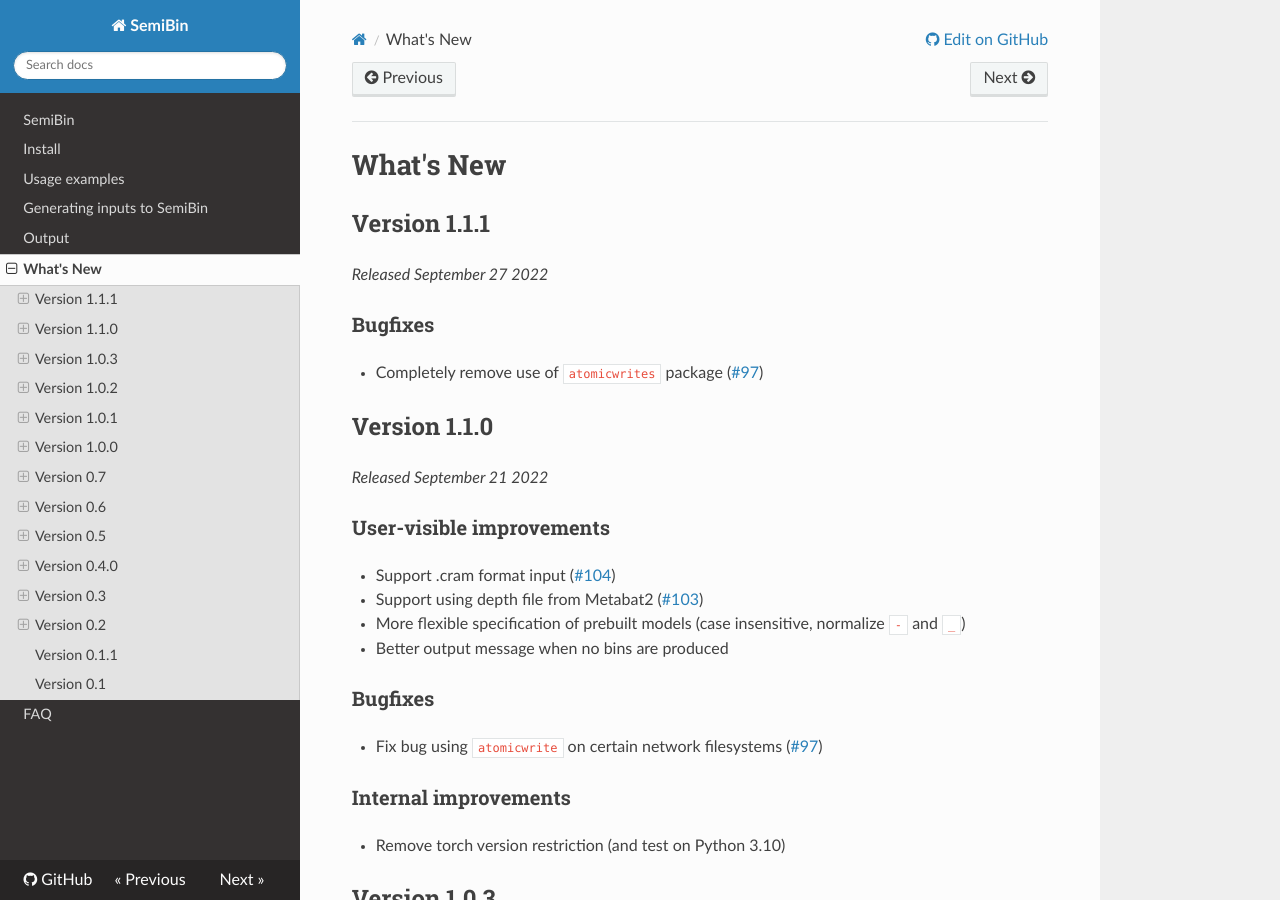
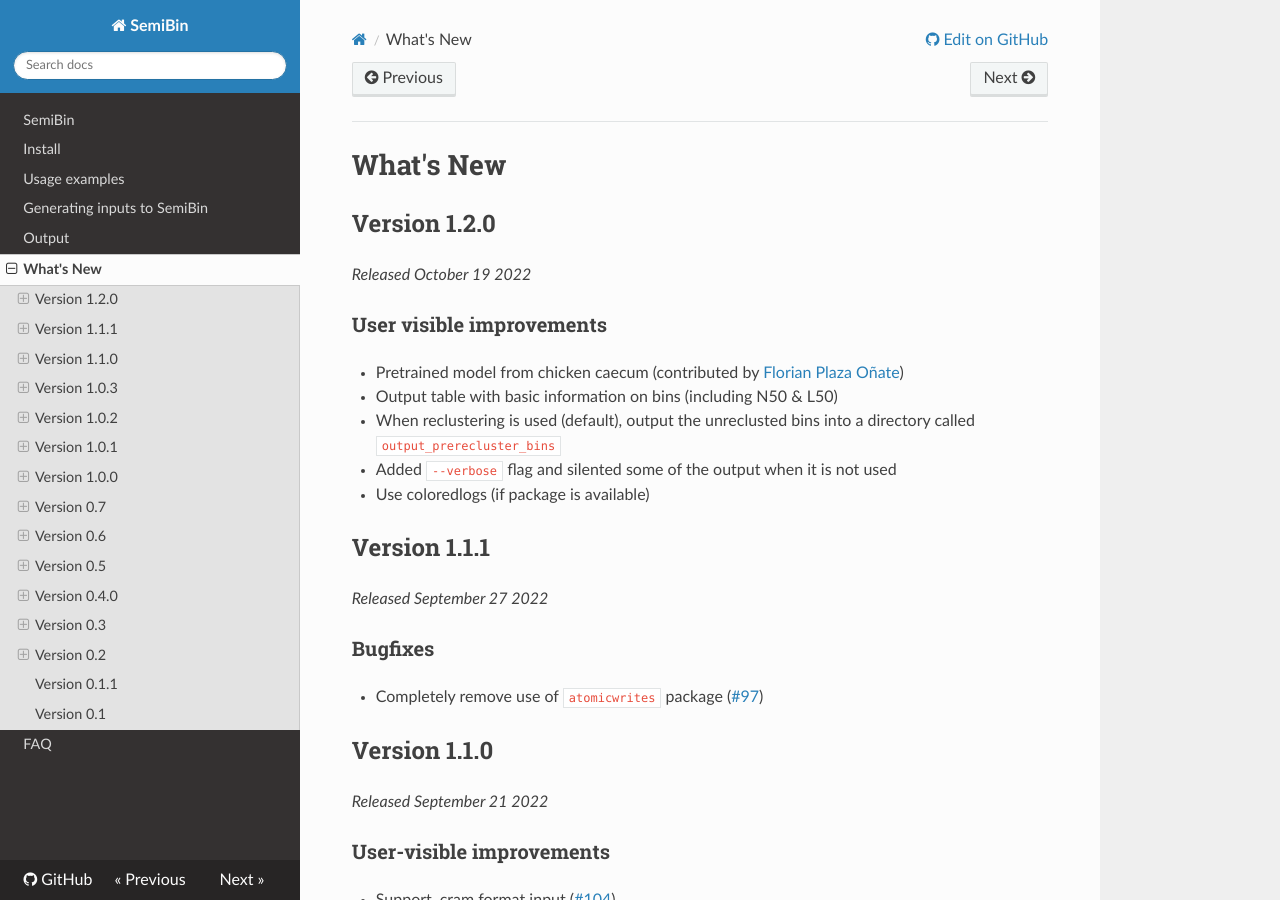
Before and after one commit to BigDataBiology/SemiBin, an MkDocs documentation site: the page built from docs/whatsnew.md, in a window 1280 px wide and 900 px high. Built offline with MkDocs 1.6.1, drawn with Linux system fonts in a browser that asks for light colours; nearby versions of some CDN libraries.

Commit message:
RLS Version 1.2.0
Big change is adding a new chicken caecum prebuilt model (courtesy of
Florian Plaza Oñate), but also better outputs.

Full ChangeLog

- Pretrained model from chicken caecum
- Output table with basic information on bins (including N50 & L50)
- When reclustering is used (default), output the unreclusted bins into a directory called `output_prerecluster_bins`
- Added `--verbose` flag and silented some of the output when it is not used
- Use coloredlogs (if package is available)

```diff
--- a/docs/whatsnew.md
+++ b/docs/whatsnew.md
@@ -1,4 +1,16 @@
 # What's New
+
+## Version 1.2.0
+
+*Released October 19 2022*
+
+### User visible improvements
+
+- Pretrained model from chicken caecum (contributed by [Florian Plaza Oñate](https://scholar.google.com/citations?hl=zh-CN&user=-gE5y_4AAAAJ&view_op=list_works&sortby=pubdate))
+- Output table with basic information on bins (including N50 & L50)
+- When reclustering is used (default), output the unreclusted bins into a directory called `output_prerecluster_bins`
+- Added `--verbose` flag and silented some of the output when it is not used
+- Use coloredlogs (if package is available)
 
 ## Version 1.1.1
 
```
Also changed, not shown: README.md (+2 -2 lines), 2 other files.
